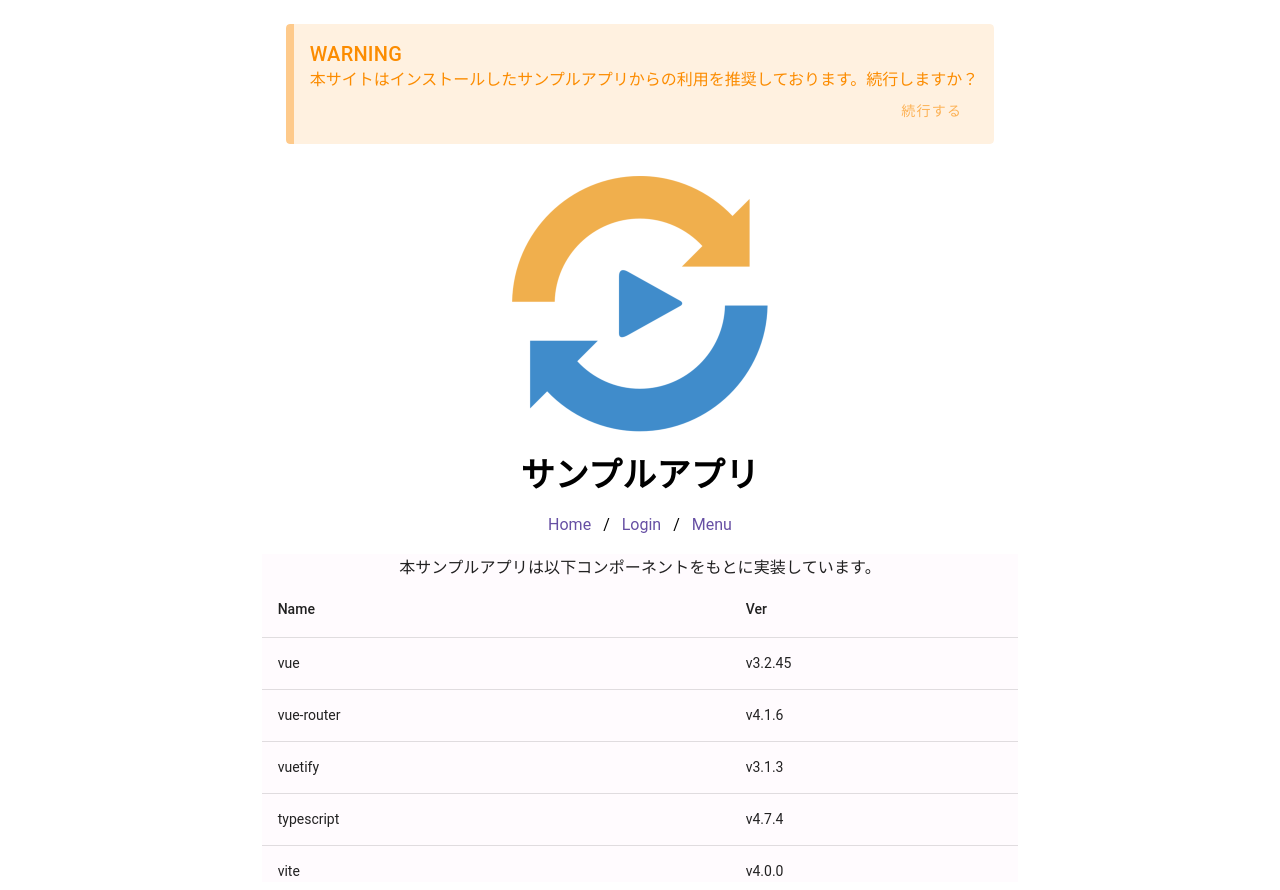
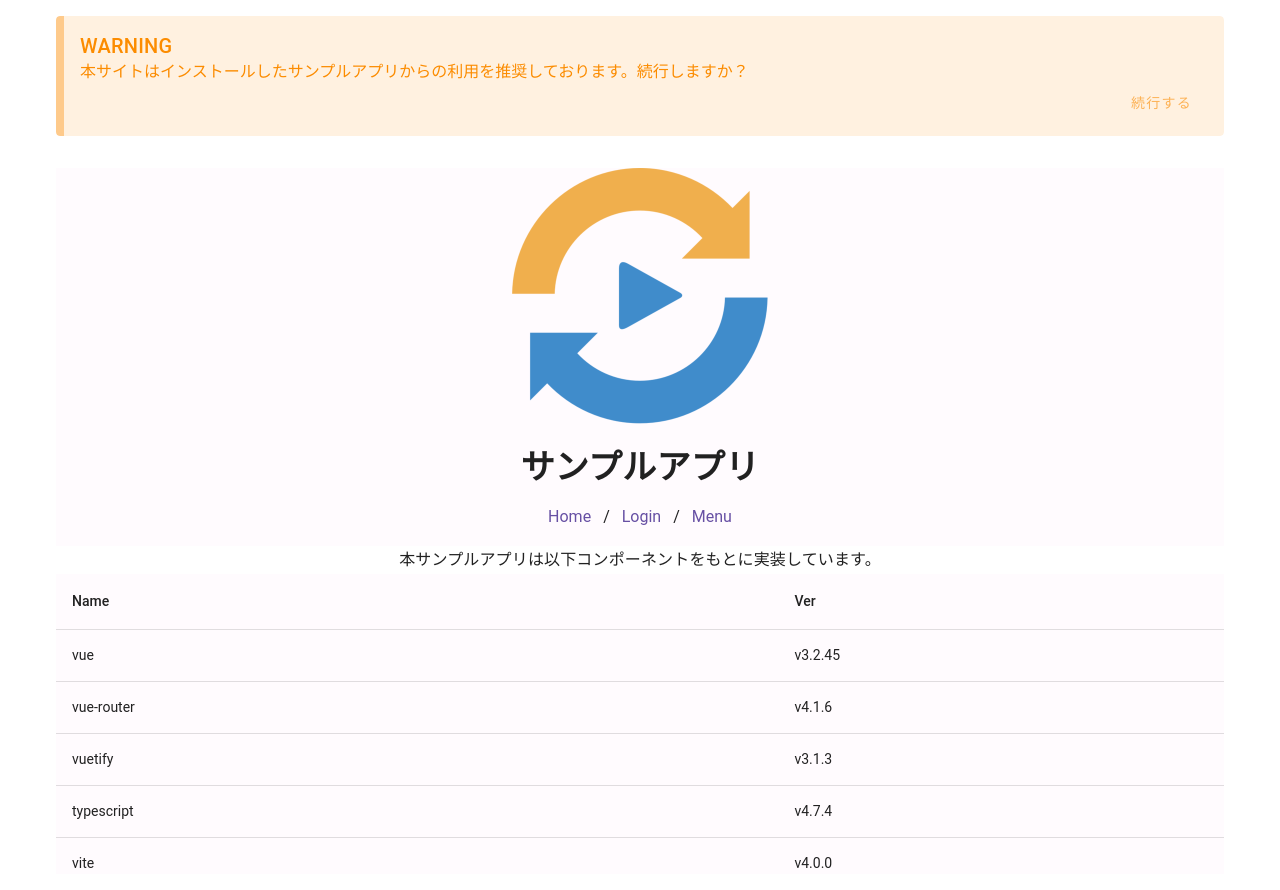
Before and after one commit to lowbrain/pwa-vue-ts, a Vue app: page / in a window 1280 px wide. Built offline with nearby package versions, Linux system fonts and the light colour scheme; no server answers.

Commit message:
スタイル設定を整理

```diff
--- a/src/components/AppFooter.vue
+++ b/src/components/AppFooter.vue
@@ -3,7 +3,7 @@ import appVersion from "@/modules/appversion";
 </script>
 
 <template>
-  <v-footer class="d-flex justify-space-between" color="background">
+  <v-footer app class="d-flex justify-space-between">
     <div></div>
     <div>{{ new Date().getFullYear() }} — <strong>sample</strong></div>
     <div class="font-weight-light">v {{ appVersion }}</div>
--- a/src/components/AppLogo.vue
+++ b/src/components/AppLogo.vue
@@ -21,7 +21,7 @@ const items = [
 </script>
 
 <template>
-  <v-sheet class="mx-auto mt-8" color="background">
+  <v-sheet class="mt-8">
     <v-img src="/img/icon/android-chrome-512x512.png" width="256" height="256" class="mx-auto" />
     <div class="text-h4 font-weight-bold text-center mt-6">サンプルアプリ</div>
     <v-breadcrumbs :items="items" class="justify-center" color="primary"></v-breadcrumbs>
--- a/src/views/HomeView.vue
+++ b/src/views/HomeView.vue
@@ -15,13 +15,13 @@ console.log("HomeView");
 </script>
 
 <template>
-  <v-main class="mx-auto">
-    <v-alert v-if="isBrowser" border="start" title="WARNING" class="ma-6" variant="tonal" color="warning">
-      <p>本サイトはインストールしたサンプルアプリからの利用を推奨しております。続行しますか？</p>
-      <div class="text-end"><v-btn variant="plain" href="menu" class="text-end" color="warning">続行する</v-btn></div>
-    </v-alert>
-    <AppLogo />
-    <v-sheet>
+  <v-main>
+    <v-container>
+      <v-alert v-if="isBrowser" border="start" title="WARNING" variant="tonal" color="warning">
+        <p>本サイトはインストールしたサンプルアプリからの利用を推奨しております。続行しますか？</p>
+        <div class="text-end"><v-btn variant="plain" href="menu" class="text-end" color="warning">続行する</v-btn></div>
+      </v-alert>
+      <AppLogo />
       <div>
         <p class="text-subtitle-1 text-center">本サンプルアプリは以下コンポーネントをもとに実装しています。</p>
         <v-table fixed-header height="300px">
@@ -63,6 +63,6 @@ console.log("HomeView");
           </tbody>
         </v-table>
       </div>
-    </v-sheet>
+    </v-container>
   </v-main>
 </template>
--- a/src/views/LoginView.vue
+++ b/src/views/LoginView.vue
@@ -47,14 +47,16 @@ onMounted(async () => {
 </script>
 
 <template>
-  <v-main class="mx-auto">
+  <v-main>
+    <v-container>
       <template v-if="errMsg.isError">
-      <v-alert border="start" class="ma-6" title="ERROR" color="error">
+        <v-alert border="start" title="ERROR" variant="tonal" color="error">
           <p>サーバに接続できませんでした。</p>
           <p>{{ errMsg.message }}</p>
         </v-alert>
         <AppLogo />
       </template>
       <ProgressOverlay v-else />
+    </v-container>
   </v-main>
 </template>
--- a/src/views/MenuView.vue
+++ b/src/views/MenuView.vue
@@ -32,18 +32,20 @@ document.addEventListener("visibilitychange", () => {
 <template>
   <AppBar />
   <v-main>
+    <v-container>
       <v-carousel height="600" :show-arrows="false" hide-delimiter-background color="primary">
         <v-carousel-item v-for="(slide, i) in slides" :key="i">
           <v-sheet height="100%">
             <div class="d-flex flex-column fill-height justify-center align-center">
               <div class="text-h2">{{ slide }} Slide</div>
               <div class="mt-6">{{ authInfo.userid }}</div>
-            <div>LOGIN_TIME：{{ authInfo.timestamp }}</div>
-            <div>LAST_TIME：{{ time }}</div>
+              <div>LOGIN_TIME：{{ authInfo.timestamp.toLocaleString() }}</div>
+              <div>LAST_TIME：{{ time.toLocaleString() }}</div>
             </div>
           </v-sheet>
         </v-carousel-item>
       </v-carousel>
+    </v-container>
   </v-main>
   <AppFooter />
   <ReloadPrompt />
```
Lines whose indentation alone changed are shown as unchanged.
